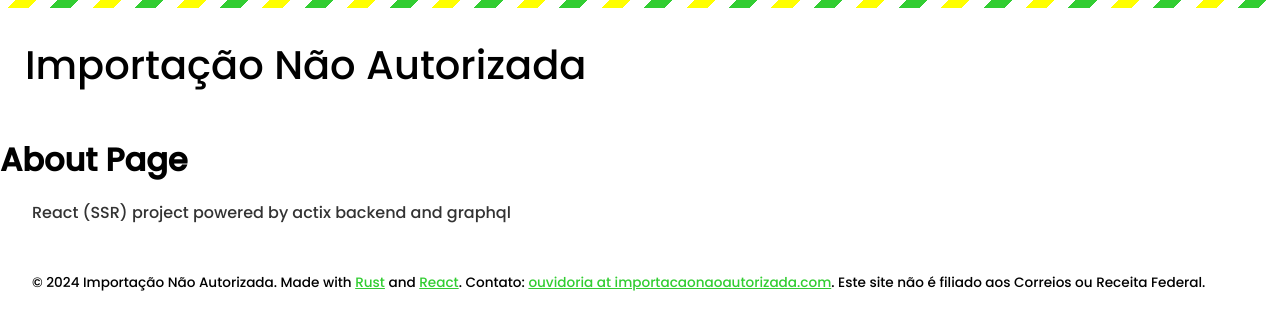
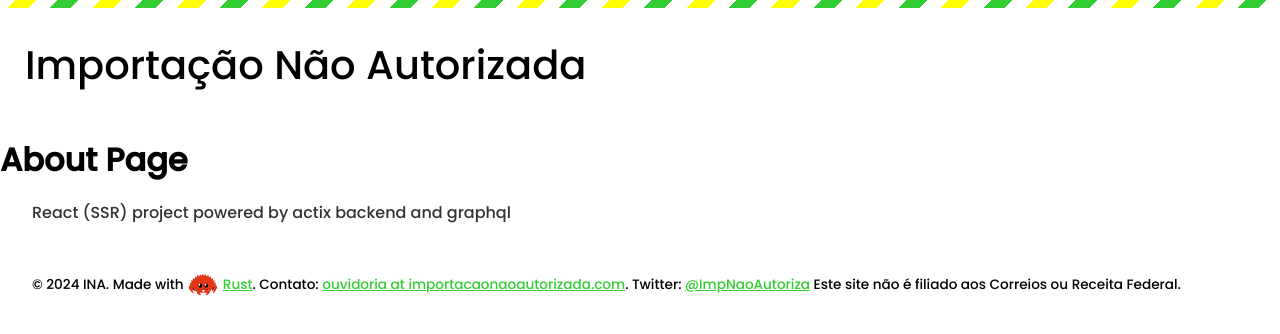
Before and after one commit to spiceee/bpon, a React app in the folder client/: page /about in a window 1280 px wide. Shown: the top 334 px of the page. Built offline with nearby package versions, Linux system fonts and the light colour scheme; the HTML template or start-up script is replaced by a standard one.

Commit message:
Tweak stuff

```diff
--- a/client/src/App.tsx
+++ b/client/src/App.tsx
@@ -16,6 +16,10 @@ const App: React.FC = () => {
         <>
             <Helmet>
                 <meta charSet="utf-8" />
+                <meta
+                    name="description"
+                    content="O que está acontecendo com as encomendas que tentam entrar no Brasil? Por que nossas importações estão sendo não autorizadas? Queremos descobrir com a sua ajuda!"
+                />
                 <title>Importação Não Autorizada</title>
                 <link rel="icon" type="image/png" href={favicon} />
             </Helmet>
--- a/client/src/components/Footer.tsx
+++ b/client/src/components/Footer.tsx
@@ -3,18 +3,27 @@ import Link from '../components/Link';
 
 import reactLogo from '!!raw-loader!../../public/react-logo.svg';
 import rustLogo from '!!raw-loader!../../public/rust-logo.svg';
+import rustCrab from '../../public/cuddlyferris.png';
 
 const Footer: React.FC = () => {
 	return (
 		<footer>
 			<div className="copyright">
-				© 2024 Importação Não Autorizada. Made with{' '}
-				<Link link="https://www.rust-lang.org/">Rust</Link> and{' '}
-				<Link link="https://react.dev/">React</Link>. Contato:{' '}
+				© 2024 INA. Made with{' '}
+				<img
+					src={rustCrab}
+					alt="Rust Crab"
+					className="rust-crab"
+					width="32"
+				/>{' '}
+				<Link link="https://www.rust-lang.org/">Rust</Link>. Contato:{' '}
 				<Link link="mailto:ouvidoria@importacaonaoautorizada.com">
 					ouvidoria at importacaonaoautorizada.com
 				</Link>
-				.{' '}
+				. Twitter:{' '}
+				<Link link="https://twitter.com/ImpNaoAutoriza">
+					@ImpNaoAutoriza
+				</Link>{' '}
 				<span>
 					Este site não é filiado aos Correios ou Receita Federal.
 				</span>
--- a/client/src/styles/_animations.scss
+++ b/client/src/styles/_animations.scss
@@ -19,3 +19,39 @@
         transform: translateY(0);
     }
 }
+
+@keyframes shake {
+    0% {
+        transform: translate(1px, 1px) rotate(0deg);
+    }
+    10% {
+        transform: translate(-1px, -2px) rotate(-1deg);
+    }
+    20% {
+        transform: translate(-3px, 0px) rotate(1deg);
+    }
+    30% {
+        transform: translate(3px, 2px) rotate(0deg);
+    }
+    40% {
+        transform: translate(1px, -1px) rotate(1deg);
+    }
+    50% {
+        transform: translate(-1px, 2px) rotate(-1deg);
+    }
+    60% {
+        transform: translate(-3px, 1px) rotate(0deg);
+    }
+    70% {
+        transform: translate(3px, 1px) rotate(-1deg);
+    }
+    80% {
+        transform: translate(-1px, -1px) rotate(1deg);
+    }
+    90% {
+        transform: translate(1px, 2px) rotate(0deg);
+    }
+    100% {
+        transform: translate(1px, -2px) rotate(-1deg);
+    }
+}
--- a/client/src/styles/index.scss
+++ b/client/src/styles/index.scss
@@ -206,6 +206,18 @@ footer {
     }
 }
 
+footer img {
+    vertical-align: middle;
+
+    width: 32px;
+    height: auto;
+
+    &:hover {
+        animation: shake 0.5s;
+        animation-iteration-count: infinite;
+    }
+}
+
 footer a {
     color: #32cd32;
     font-size: inherit;
```
Also changed, not shown: client/public/cuddlyferris.png (added).
